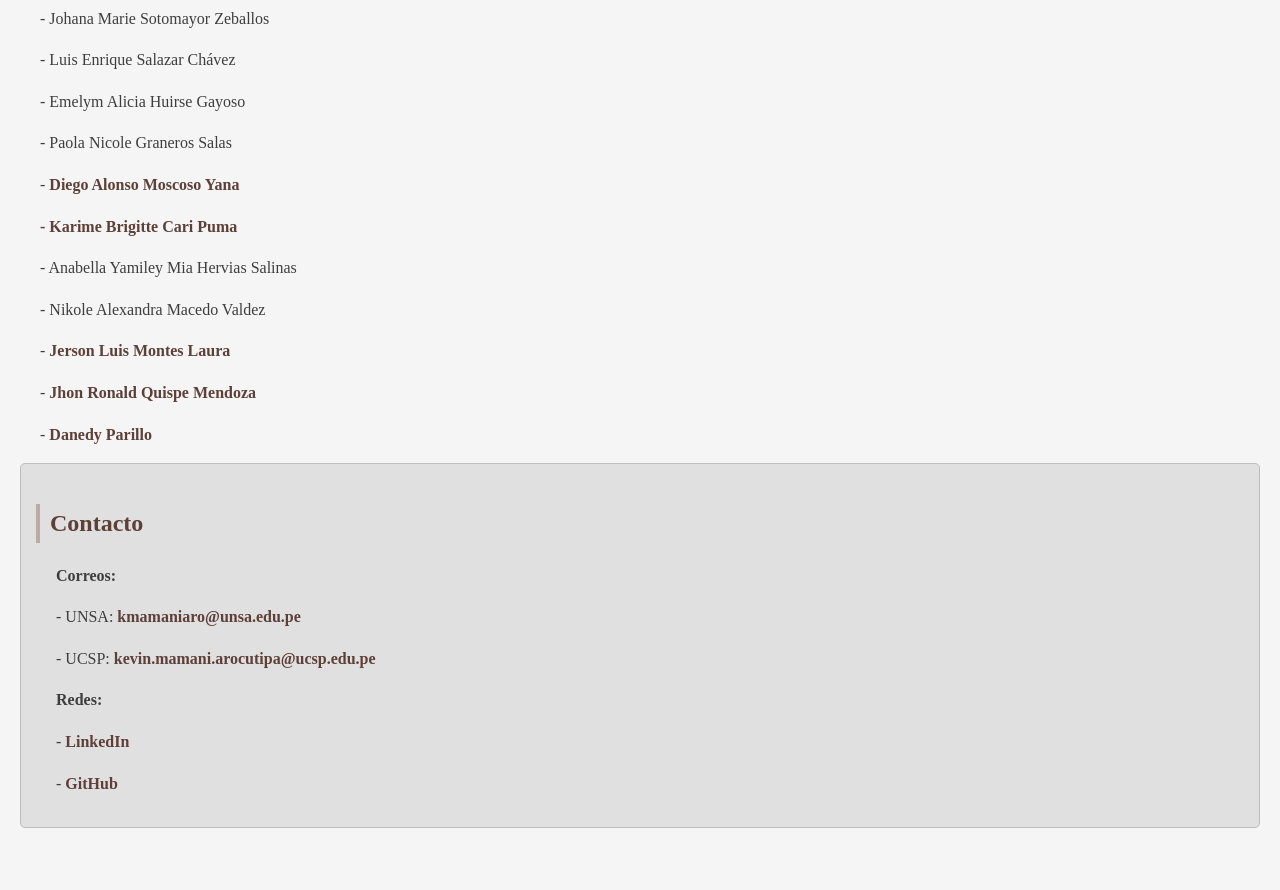
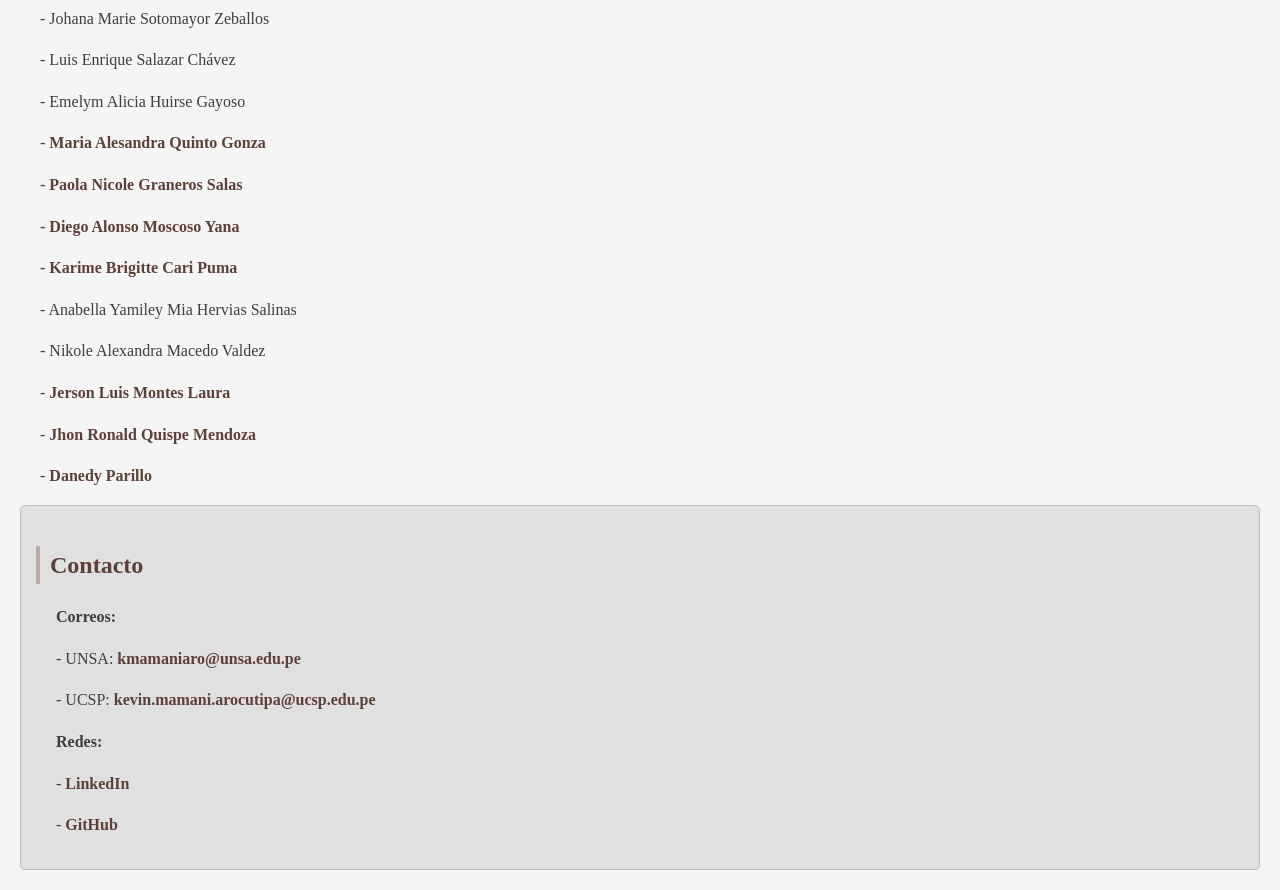
Before and after one commit to DinkieDow/DinkieDow.github.io, a plain HTML site: page index.html in a window 1280 px wide. Shown: the part 1460-2350 px from the top of the page. Before the commit the page ends 2308 px from the top, so only its background shows below. Drawn offline with Linux system fonts and the light colour scheme.

Commit message:
Update index.html

```diff
--- a/index.html
+++ b/index.html
@@ -92,6 +92,7 @@
     <p>- Johana Marie Sotomayor Zeballos</p>
     <p>- Luis Enrique Salazar Chávez</p>
     <p>- Emelym Alicia Huirse Gayoso</p>
+    <p>- <a href="https://mariaquintog.github.io"target="_blank">Maria Alesandra Quinto Gonza</p>
     <p>- Paola Nicole Graneros Salas</p>
     <p>- <a href="https://www.linkedin.com/in/diego-moscoso-292088358/"target="_blank">Diego Alonso Moscoso Yana</p>
     <p>- <a href="https://www.linkedin.com/in/karime-briguitte-cari-puma-a74600357/?originalSubdomain=pe" target="_blank">Karime Brigitte Cari Puma</a></p>
```
